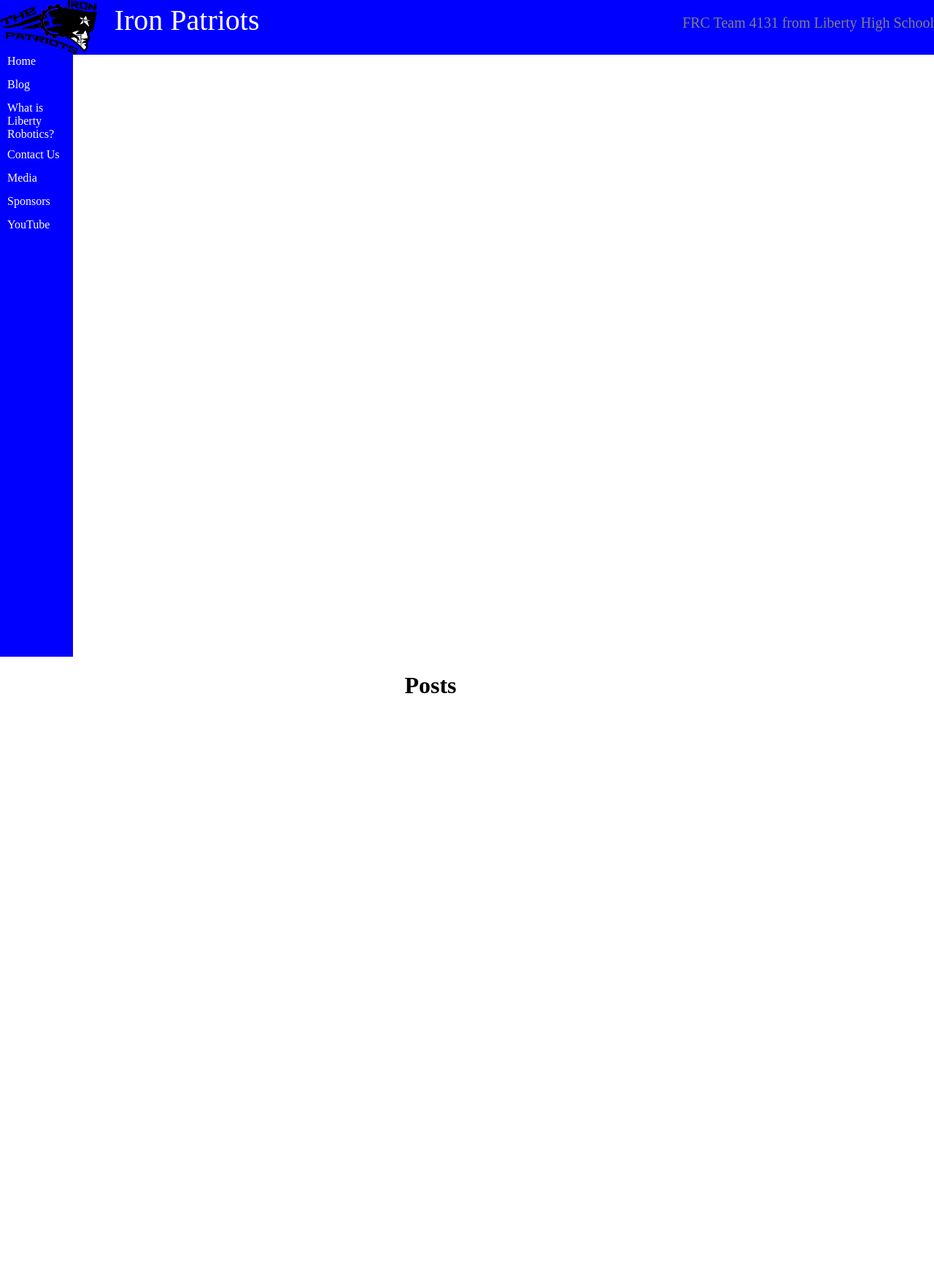
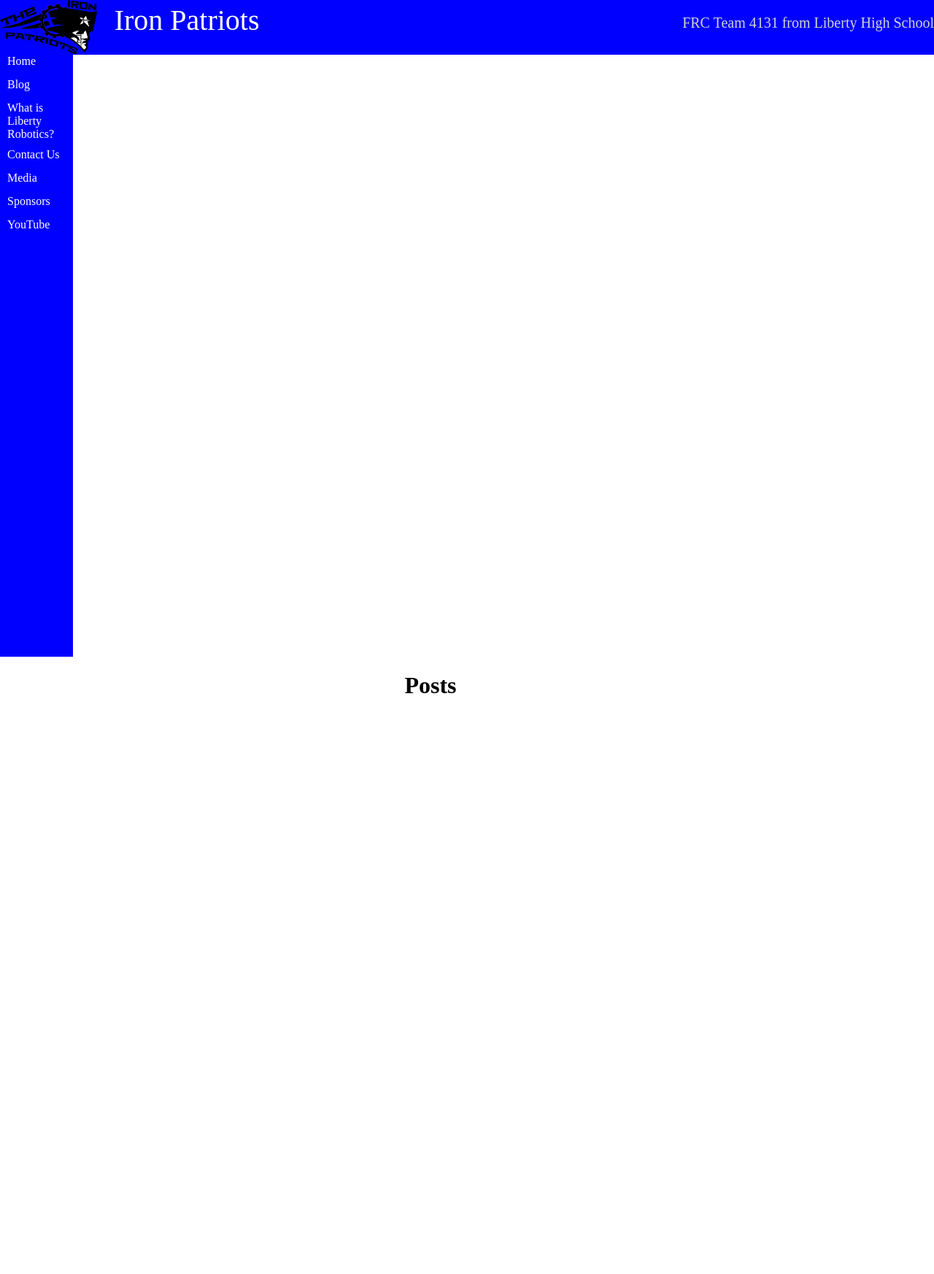
Before and after one commit to katiebugmoon/FRC4131.github.io, a Jekyll site: the page built from index.html, in a window 1280 px wide. Shown: the whole page at 73% size. Built offline with Jekyll 4.4.1, drawn with Linux system fonts in a browser that asks for light colours.

Commit message:
Make the subtitle more readable

```diff
--- a/_layouts/base.html
+++ b/_layouts/base.html
@@ -4,7 +4,7 @@
 		<div style="width:100%; height:75px; background:blue;">
 			<img src="/images/logo.png" style="height:100%; vertical-align:middle;"/>
 			<p style="display:inline; margin-left:20px; font-size:40px; color:white;">Iron Patriots</p>
-			<p style="display:inline; margin-left:20px; font-size:20px; color:gray; float:right;">FRC Team 4131 from Liberty High School</p>
+			<p style="display:inline; margin-left:20px; font-size:20px; color:lightgray; float:right;">FRC Team 4131 from Liberty High School</p>
 		</div>
 		<div style="width:100%; height:calc(100% - 75px);">
 			<div style="width:100px; height:100%; background:blue;">
```
